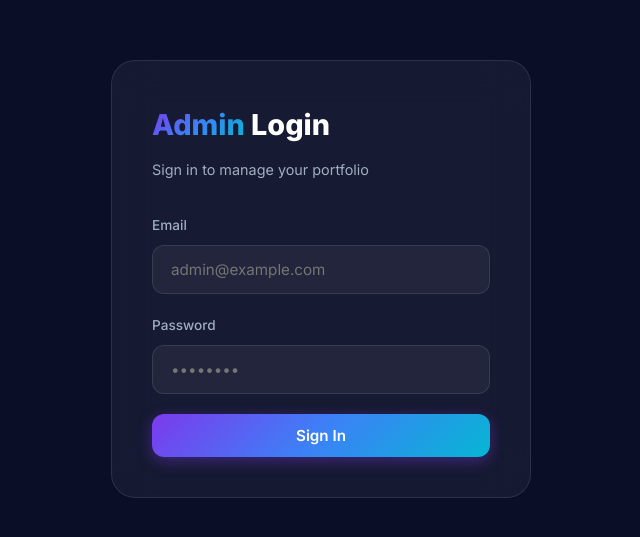
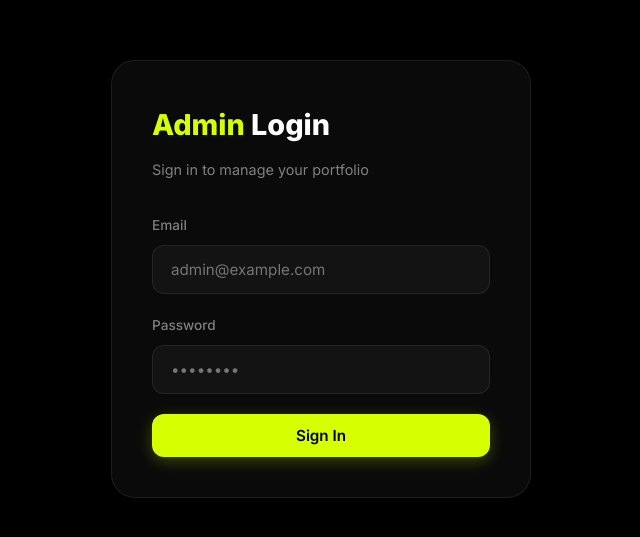
Before and after one commit to InvasiaId/MainPortofolio, a Next.js app: page /admin/login in a window 1280 px wide. Shown: the part 121-658 px from the top of the page, without its empty margins (319-959 px from the left). Built offline with nearby package versions, Linux system fonts and the light colour scheme.

Commit message:
second commit

```diff
--- a/app/admin/layout.jsx
+++ b/app/admin/layout.jsx
@@ -160,7 +160,7 @@ const styles = {
   },
   navItemActive: {
     background: 'var(--gradient-subtle)',
-    color: 'var(--accent-purple)',
+    color: 'var(--accent)',
     fontWeight: 600,
   },
   logoutBtn: {
--- a/app/admin/monitoring/page.jsx
+++ b/app/admin/monitoring/page.jsx
@@ -65,7 +65,7 @@ export default function AdminMonitoring() {
         <>
           {/* Stat Cards */}
           <div style={{ display: 'grid', gridTemplateColumns: 'repeat(auto-fit, minmax(200px, 1fr))', gap: '16px', marginBottom: '28px' }}>
-            <StatCard label="Total Views" value={analytics?.totalViews || 0} icon={FaEye} color="#7c3aed" />
+            <StatCard label="Total Views" value={analytics?.totalViews || 0} icon={FaEye} color="#D6FF01" />
             <StatCard label="Today" value={analytics?.todayViews || 0} icon={FaEye} color="#3b82f6" />
             <StatCard label="Total Projects" value={analytics?.dbStats?.projectCount || 0} icon={FaDatabase} color="#10b981" />
             <StatCard label="Errors" value={errors.length} icon={FaExclamationTriangle} color="#ef4444" />
--- a/app/admin/page.jsx
+++ b/app/admin/page.jsx
@@ -25,7 +25,7 @@ export default function AdminDashboard() {
   }, []);
 
   const cards = [
-    { label: 'Total Projects', value: stats?.totalProjects || 0, icon: FaProjectDiagram, color: '#7c3aed' },
+    { label: 'Total Projects', value: stats?.totalProjects || 0, icon: FaProjectDiagram, color: '#D6FF01' },
     { label: 'Categories', value: Object.keys(stats?.categories || {}).length, icon: FaTh, color: '#3b82f6' },
     { label: 'Total Views', value: stats?.totalViews || 0, icon: FaEye, color: '#10b981' },
     { label: 'Today Views', value: stats?.todayViews || 0, icon: FaExclamationTriangle, color: '#f59e0b' },
--- a/app/api/projects/route.js
+++ b/app/api/projects/route.js
@@ -55,6 +55,13 @@ export async function POST(request) {
         model3dUrl: data.model3dUrl || null,
         featured: data.featured || false,
         displayOrder: data.displayOrder || 0,
+        media: {
+          create: Array.isArray(data.media) ? data.media.map(m => ({
+            mediaUrl: m.mediaUrl,
+            mediaType: m.mediaType || 'image',
+            displayOrder: m.displayOrder || 0
+          })) : []
+        }
       },
       include: { media: true },
     });
--- a/app/globals.css
+++ b/app/globals.css
@@ -1,30 +1,27 @@
 @import url('https://fonts.googleapis.com/css2?family=Inter:wght@300;400;500;600;700;800;900&display=swap');
 
 :root {
-  /* Colors */
-  --bg-primary: #0a0e27;
-  --bg-secondary: #101538;
-  --bg-card: rgba(16, 21, 56, 0.6);
-  --bg-glass: rgba(255, 255, 255, 0.05);
-  --border-glass: rgba(255, 255, 255, 0.1);
+  /* Colors — Black + Neon Lime Palette */
+  --bg-primary: #000000;
+  --bg-secondary: #0a0a0a;
+  --bg-card: rgba(10, 10, 10, 0.8);
+  --bg-glass: rgba(255, 255, 255, 0.04);
+  --border-glass: rgba(255, 255, 255, 0.08);
 
   --text-primary: #ffffff;
-  --text-secondary: #a0aec0;
-  --text-muted: #64748b;
+  --text-secondary: #808080;
+  --text-muted: #555555;
 
-  --accent-purple: #7c3aed;
-  --accent-blue: #3b82f6;
-  --accent-pink: #ec4899;
-  --accent-cyan: #06b6d4;
-  --accent-green: #10b981;
+  --accent: #D6FF01;
+  --accent-dim: #a8cc00;
+  --accent-purple: #D6FF01;
 
-  --gradient-main: linear-gradient(135deg, #7c3aed 0%, #3b82f6 50%, #06b6d4 100%);
-  --gradient-pink: linear-gradient(135deg, #ec4899, #7c3aed);
-  --gradient-subtle: linear-gradient(135deg, rgba(124, 58, 237, 0.15), rgba(59, 130, 246, 0.15));
+  --gradient-main: linear-gradient(135deg, #D6FF01 0%, #a8cc00 100%);
+  --gradient-subtle: linear-gradient(135deg, rgba(214, 255, 1, 0.1), rgba(214, 255, 1, 0.05));
 
   /* Shadows */
-  --shadow-glow: 0 0 40px rgba(124, 58, 237, 0.15);
-  --shadow-card: 0 8px 32px rgba(0, 0, 0, 0.3);
+  --shadow-glow: 0 0 40px rgba(214, 255, 1, 0.1);
+  --shadow-card: 0 8px 32px rgba(0, 0, 0, 0.5);
 
   /* Typography */
   --font-main: 'Inter', -apple-system, BlinkMacSystemFont, sans-serif;
@@ -91,12 +88,10 @@ img {
   border-radius: var(--radius-lg);
 }
 
-/* ===== GRADIENT TEXT ===== */
+/* ===== ACCENT TEXT ===== */
 .gradient-text {
-  background: var(--gradient-main);
-  -webkit-background-clip: text;
-  -webkit-text-fill-color: transparent;
-  background-clip: text;
+  color: var(--accent);
+  -webkit-text-fill-color: var(--accent);
 }
 
 /* ===== BUTTONS ===== */
@@ -117,14 +112,14 @@ img {
 }
 
 .btn-primary {
-  background: var(--gradient-main);
-  color: white;
-  box-shadow: 0 4px 15px rgba(124, 58, 237, 0.4);
+  background: var(--accent);
+  color: #000000;
+  box-shadow: 0 4px 15px rgba(214, 255, 1, 0.25);
 }
 
 .btn-primary:hover {
   transform: translateY(-2px);
-  box-shadow: 0 8px 25px rgba(124, 58, 237, 0.5);
+  box-shadow: 0 8px 25px rgba(214, 255, 1, 0.35);
 }
 
 .btn-outline {
@@ -135,7 +130,8 @@ img {
 
 .btn-outline:hover {
   background: var(--bg-glass);
-  border-color: var(--accent-purple);
+  border-color: var(--accent);
+  color: var(--accent);
 }
 
 /* ===== SECTION TITLE ===== */
@@ -169,7 +165,7 @@ img {
 }
 
 .navbar.scrolled {
-  background: rgba(10, 14, 39, 0.9);
+  background: rgba(0, 0, 0, 0.92);
   backdrop-filter: blur(20px);
   -webkit-backdrop-filter: blur(20px);
   border-bottom: 1px solid var(--border-glass);
@@ -272,7 +268,7 @@ img {
 }
 
 .hero-greeting {
-  color: var(--accent-purple);
+  color: var(--accent);
   font-size: 1.1rem;
   font-weight: 600;
   margin-bottom: 12px;
@@ -321,11 +317,11 @@ img {
 }
 
 .hero-socials a:hover {
-  background: var(--gradient-main);
+  background: var(--accent);
   border-color: transparent;
-  color: white;
+  color: #000000;
   transform: translateY(-3px);
-  box-shadow: 0 8px 20px rgba(124, 58, 237, 0.4);
+  box-shadow: 0 8px 20px rgba(214, 255, 1, 0.3);
 }
 
 .hero-image {
@@ -451,7 +447,7 @@ img {
 
 .skill-card:hover {
   transform: translateY(-4px);
-  border-color: var(--accent-purple);
+  border-color: var(--accent);
   box-shadow: var(--shadow-glow);
 }
 
@@ -474,7 +470,7 @@ img {
 }
 
 .skill-percentage {
-  color: var(--accent-purple);
+  color: var(--accent);
   font-weight: 700;
   font-size: 0.9rem;
 }
@@ -488,14 +484,15 @@ img {
 
 .skill-bar-fill {
   height: 100%;
-  background: var(--gradient-main);
+  background: var(--accent);
   border-radius: 3px;
   transition: width 1.5s cubic-bezier(0.4, 0, 0.2, 1);
   width: 0;
 }
 
 .skill-bar-fill.animated {
-  /* width set via inline style */
+  /* width is set dynamically via inline style */
+  transition: width 1.5s cubic-bezier(0.4, 0, 0.2, 1);
 }
 
 .skill-category-tag {
@@ -505,7 +502,7 @@ img {
   border-radius: 20px;
   font-size: 0.75rem;
   background: var(--gradient-subtle);
-  color: var(--accent-purple);
+  color: var(--accent);
   font-weight: 500;
 }
 
@@ -536,14 +533,15 @@ img {
 }
 
 .filter-tab:hover {
-  border-color: var(--accent-purple);
-  color: var(--text-primary);
+  border-color: var(--accent);
+  color: var(--accent);
 }
 
 .filter-tab.active {
-  background: var(--gradient-main);
+  background: var(--accent);
   border-color: transparent;
-  color: white;
+  color: #000000;
+  font-weight: 700;
 }
 
 .projects-grid {
@@ -564,7 +562,7 @@ img {
 .project-card:hover {
   transform: translateY(-6px);
   box-shadow: var(--shadow-glow);
-  border-color: var(--accent-purple);
+  border-color: var(--accent);
 }
 
 .project-card-image {
@@ -610,12 +608,12 @@ img {
   letter-spacing: 0.05em;
 }
 
-.category-badge.website { background: rgba(59, 130, 246, 0.2); color: #60a5fa; }
-.category-badge.android { background: rgba(16, 185, 129, 0.2); color: #34d399; }
-.category-badge.threeD { background: rgba(236, 72, 153, 0.2); color: #f472b6; }
-.category-badge.video { background: rgba(245, 158, 11, 0.2); color: #fbbf24; }
-.category-badge.graphic { background: rgba(124, 58, 237, 0.2); color: #a78bfa; }
-.category-badge.hardware { background: rgba(6, 182, 212, 0.2); color: #22d3ee; }
+.category-badge.website { background: rgba(214, 255, 1, 0.12); color: #D6FF01; }
+.category-badge.android { background: rgba(214, 255, 1, 0.12); color: #D6FF01; }
+.category-badge.threeD { background: rgba(214, 255, 1, 0.12); color: #D6FF01; }
+.category-badge.video { background: rgba(214, 255, 1, 0.12); color: #D6FF01; }
+.category-badge.graphic { background: rgba(214, 255, 1, 0.12); color: #D6FF01; }
+.category-badge.hardware { background: rgba(214, 255, 1, 0.12); color: #D6FF01; }
 
 .project-card-body {
   padding: 20px;
@@ -633,6 +631,7 @@ img {
   line-height: 1.6;
   display: -webkit-box;
   -webkit-line-clamp: 2;
+  line-clamp: 2;
   -webkit-box-orient: vertical;
   overflow: hidden;
 }
@@ -696,9 +695,9 @@ img {
 }
 
 .contact-socials a:hover {
-  background: var(--gradient-main);
+  background: var(--accent);
   border-color: transparent;
-  color: white;
+  color: #000000;
 }
 
 .contact-form {
@@ -730,9 +729,15 @@ img {
 }
 
 .form-group input:focus,
-.form-group textarea:focus {
-  border-color: var(--accent-purple);
-  box-shadow: 0 0 0 3px rgba(124, 58, 237, 0.15);
+.form-group textarea:focus,
+select:focus {
+  border-color: var(--accent);
+  box-shadow: 0 0 0 3px rgba(214, 255, 1, 0.1);
+}
+
+select option {
+  background: var(--bg-secondary);
+  color: var(--text-primary);
 }
 
 .form-group textarea {
@@ -847,7 +852,7 @@ img {
 }
 
 .gallery-thumb.active {
-  border-color: var(--accent-purple);
+  border-color: var(--accent);
 }
 
 .gallery-thumb img {
--- a/components/sections/Hero.jsx
+++ b/components/sections/Hero.jsx
@@ -65,7 +65,7 @@ function ParticleCanvas() {
 
         ctx.beginPath();
         ctx.arc(p.x, p.y, p.size, 0, Math.PI * 2);
-        ctx.fillStyle = `rgba(124, 58, 237, ${p.opacity})`;
+        ctx.fillStyle = `rgba(214, 255, 1, ${p.opacity})`;
         ctx.fill();
 
         // Connect nearby particles
@@ -77,7 +77,7 @@ function ParticleCanvas() {
             ctx.beginPath();
             ctx.moveTo(p.x, p.y);
             ctx.lineTo(particles[j].x, particles[j].y);
-            ctx.strokeStyle = `rgba(124, 58, 237, ${0.1 * (1 - dist / 150)})`;
+            ctx.strokeStyle = `rgba(214, 255, 1, ${0.1 * (1 - dist / 150)})`;
             ctx.lineWidth = 0.5;
             ctx.stroke();
           }
```
Also changed, not shown: app/admin/projects/page.jsx (+129 -56 lines).
